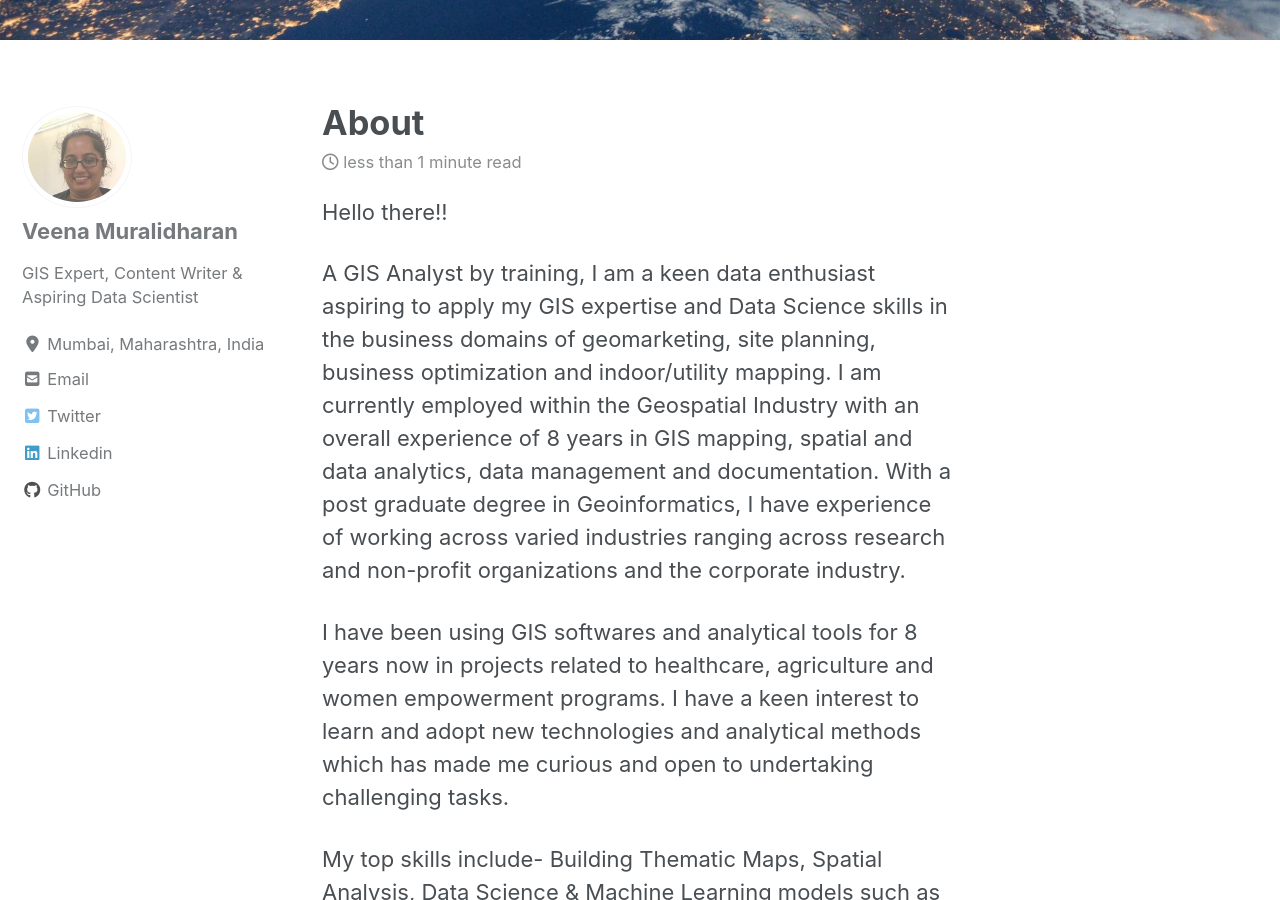
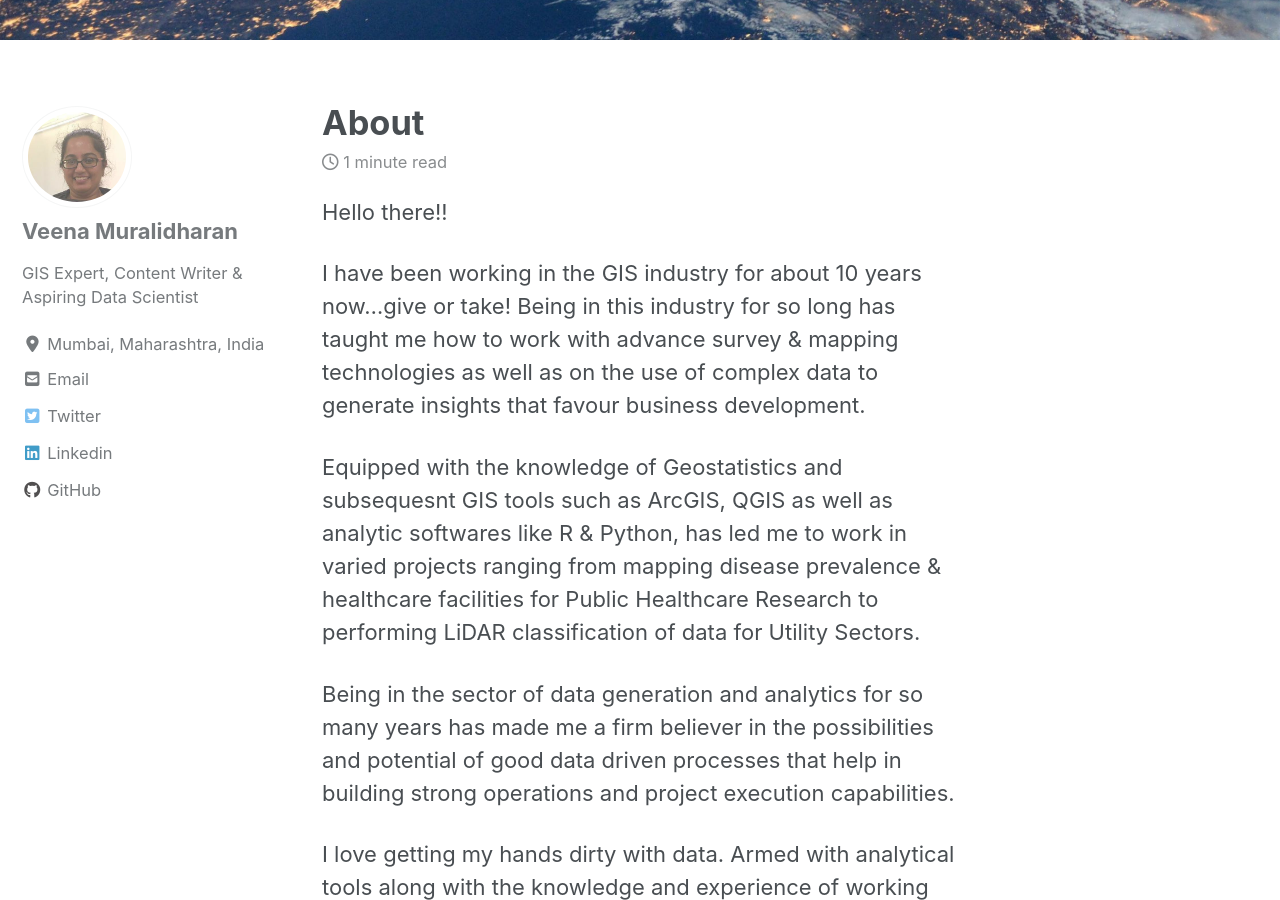
Before and after one commit to veena1486/veena1486.github.io, a Jekyll site: the page built from _pages/about.md, in a window 1280 px wide and 900 px high, scrolled down 317 px. Built offline with Jekyll 4.4.1, drawn with Linux system fonts in a browser that asks for light colours; cached includes are drawn as plain includes; nearby versions of some CDN libraries; some of the changed text lies outside the part shown.

Commit message:
Update about.md

```diff
--- a/_pages/about.md
+++ b/_pages/about.md
@@ -7,8 +7,18 @@ header:
 
 Hello there!!
 
-A GIS Analyst by training, I am a keen data enthusiast aspiring to apply my GIS expertise and Data Science skills in the business domains of geomarketing, site planning, business optimization and indoor/utility mapping. I am currently employed within the Geospatial Industry with an overall experience of 8 years in GIS mapping, spatial and data analytics, data management and documentation. With a post graduate degree in Geoinformatics, I have experience of working across varied industries ranging across research and non-profit organizations and the corporate industry.
+I have been working in the GIS industry for about 10 years now...give or take! Being in this industry for so long has taught me how to work with advance survey & mapping technologies as well as on the use of complex data to generate insights that favour business development.
 
-I have been using GIS softwares and analytical tools for 8 years now in projects related to healthcare, agriculture and women empowerment programs. I have a keen interest to learn and adopt new technologies and analytical methods which has made me curious and open to undertaking challenging tasks.
+Equipped with the knowledge of Geostatistics and subsequesnt GIS tools such as ArcGIS, QGIS as well as analytic softwares like R & Python, has led me to work in varied projects ranging from mapping disease prevalence & healthcare facilities for Public Healthcare Research to performing LiDAR classification of data for Utility Sectors.
 
-My top skills include- Building Thematic Maps, Spatial Analysis, Data Science & Machine Learning models such as Linear & Logistic Regression, K-means clustering, Decision Trees and Random Forest.
+Being in the sector of data generation and analytics for so many years has made me a firm believer in the possibilities and potential of good data driven processes that help in building strong operations and project execution capabilities.
+
+I love getting my hands dirty with data. Armed with analytical tools along with the knowledge and experience of working with complex data types within my industry has led me to my calling of becoming a **Geospatial Data Scientist**. Like every data scientist, I have been working with machine learning models- Regression, Classification, SVM, Random Forests etc for over a year now. But with the added advantage of my domain knowledge, I am able to provide another dimension of insight related to our geography that opens doors to various other possibilities in business development.
+
+In my spare time, I love writing about new technology and analytical methods within my domain. I believe that it is essential to share and transfer knowledge to sustain continous growth and so I write. I have experience of creating blog content, research articles, white papers as well as proposal documents for my niche.
+
+You can check out some of my personal [projects](https://veena1486.github.io/projects/) and [blogs](https://veena1486.github.io/). You can also visit my [LinkedIN](https://www.linkedin.com/in/veena-muralidharan-0765191b/) page to view more content.
+
+Don't hesitate to connect with me if you are interested to collaborate or need support in applying GIS capabilities to your data science projects or just to create more interesting technical content/write-up for your projects/products.
+
+If nothing else, then we can meet up for coffee and throw around some wonderful ideas on the use of Spatial Data Science in AI and Machine Learning that could help our community in the future.
```
